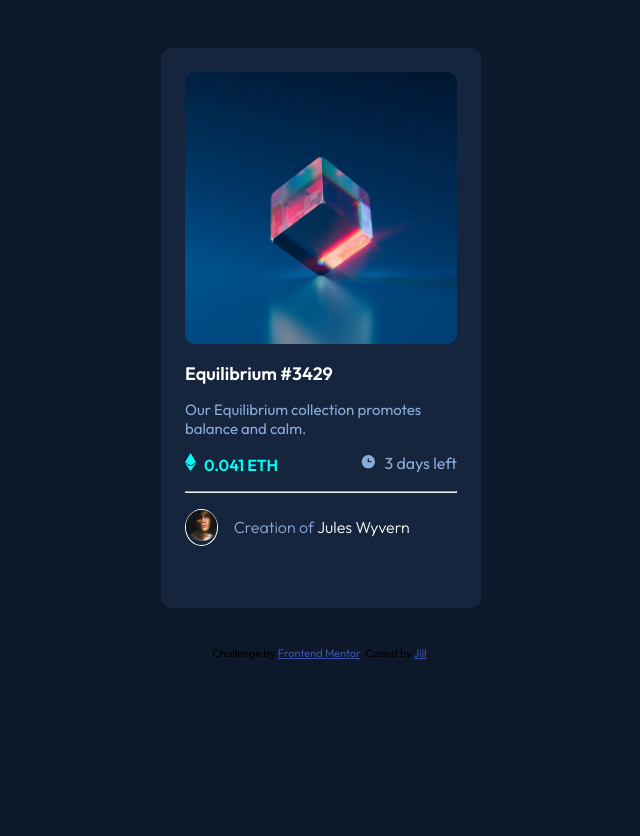
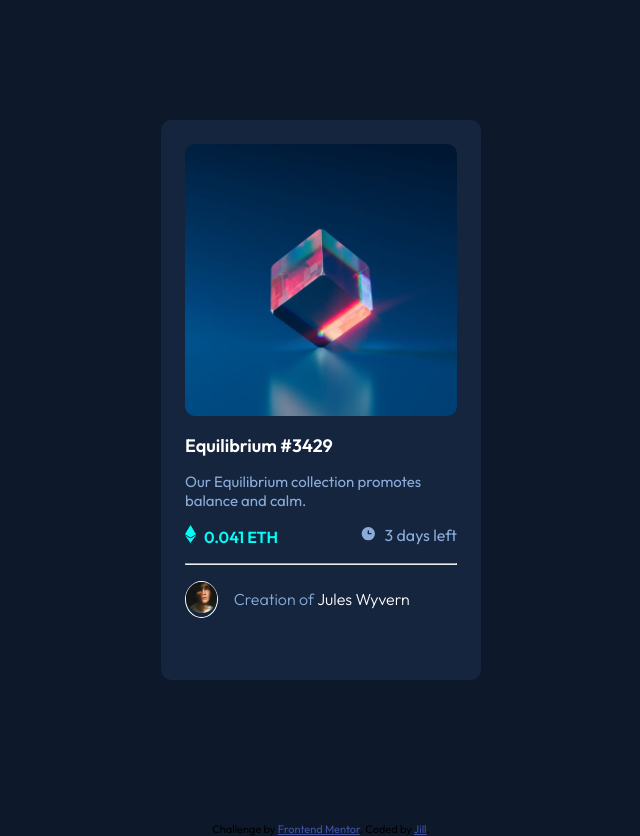
Before and after one commit to jillpandya2594/NFT-preview-card-component, a plain HTML site: page index.html in a window 1280 px wide. Shown: the whole page, without its empty margins (319-959 px from the left). Before the commit the page ends 800 px from the top, so only its background shows below. Drawn offline with Linux system fonts and the light colour scheme.

Commit message:
Update styles.css

```diff
--- a/styles.css
+++ b/styles.css
@@ -15,6 +15,7 @@ body{
 }
 .container{
 	display:flex;
+	min-height:100vh;
      flex-direction: column;
      justify-content: center;
      align-items: center;
@@ -27,7 +28,7 @@ body{
   min-height: 70vh;
   background-color: hsl(216, 50%, 16%);
   padding:1.5em;
-  margin-top: 2em;
+
   border-radius: 10px;
 }
 
```
